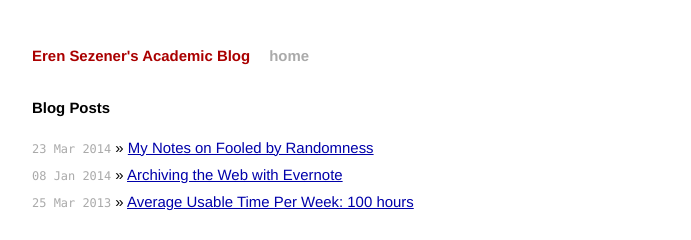
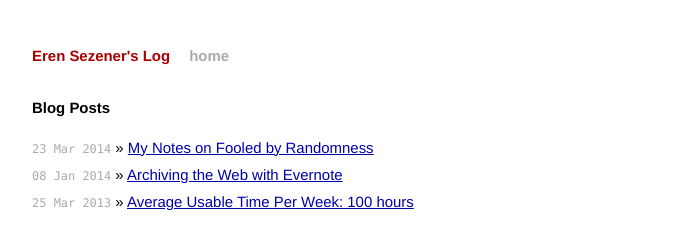
Before and after one commit to erensezener/academic_blog, a Jekyll site: the page built from index.html, in a window 1280 px wide. Shown: the top 240 px of the page, without its empty margins (294-985 px from the left). Built offline with Jekyll 4.4.1, drawn with Linux system fonts in a browser that asks for light colours; Markdown is read by kramdown in place of the engine named in the settings.

Commit message:
Change blog name

```diff
--- a/_config.yml
+++ b/_config.yml
@@ -1,4 +1,4 @@
-name: Eren Sezener's Academic Blog
+name: Eren Sezener's Log
 markdown: redcarpet
 pygments: true
 baseurl: /academic_blog
```
